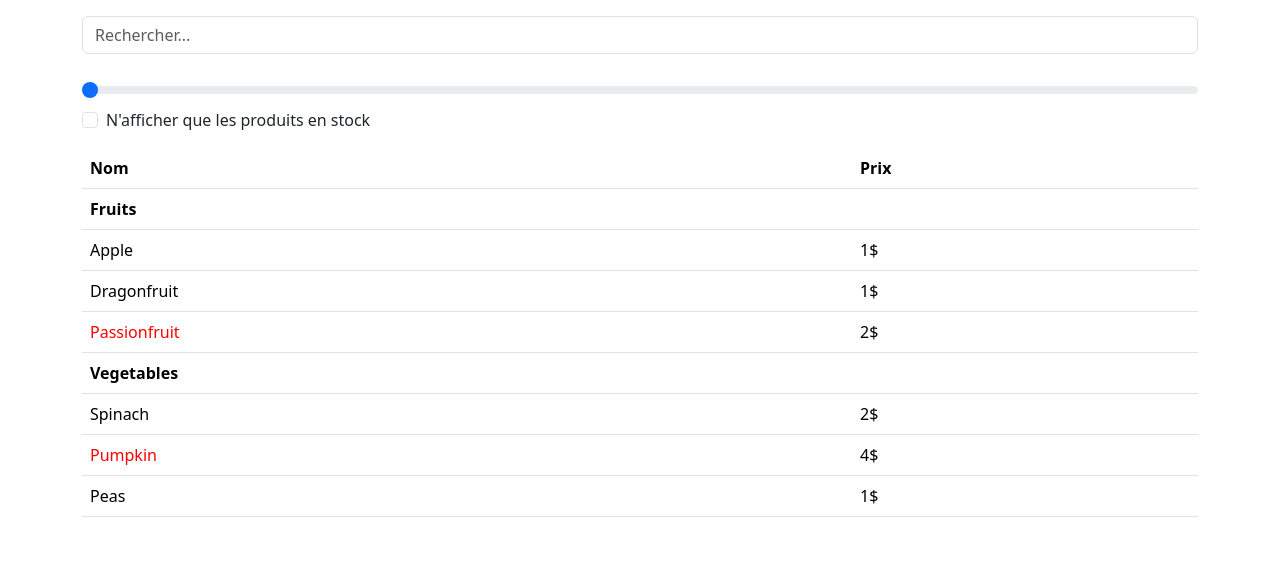
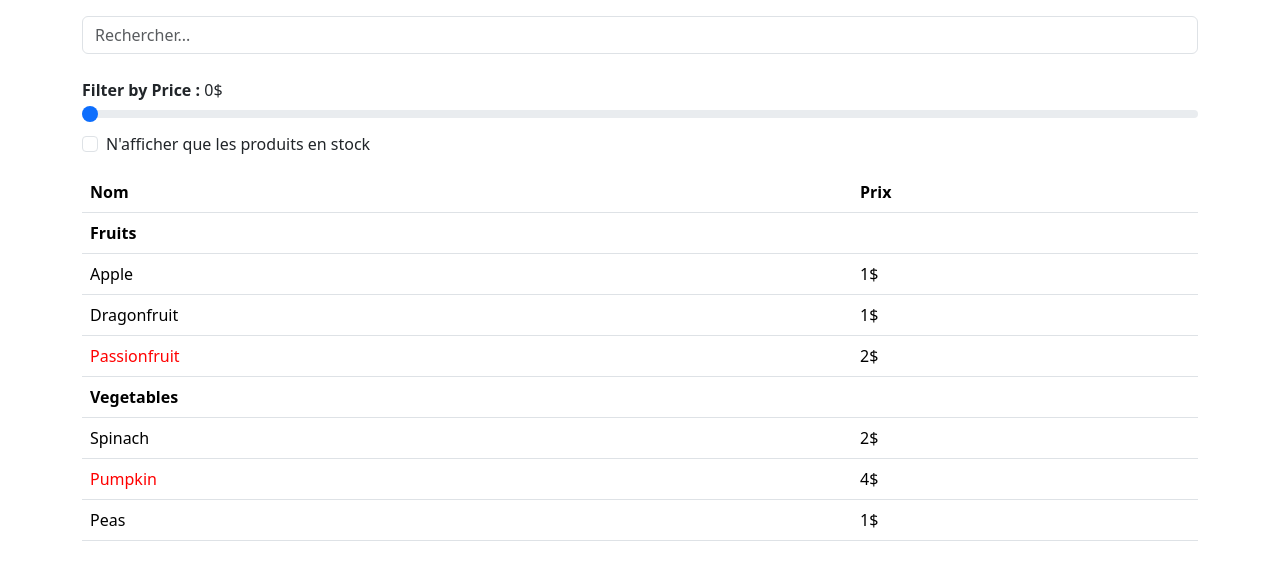
Before and after one commit to Dians98/TP_ListeDeProduits, a React (Vite) app: page / in a window 1280 px wide. Shown: the top 580 px of the page. Built offline with nearby package versions, Linux system fonts and the light colour scheme.

Commit message:
Version finale

```diff
--- a/src/components/forms/InputRangePrice.jsx
+++ b/src/components/forms/InputRangePrice.jsx
@@ -3,7 +3,8 @@ export function InputRangePrice({value, onChange})
 {
     return (
         <div>
-            <br />
+            <br/>
+            <label ><strong>Filter by Price :</strong> {value}$ </label>
             <input className="form-range" type="range"  min={0} max={5} value={value} onChange= {(e) => onChange(e.target.value)} />
         </div>
     )
```
